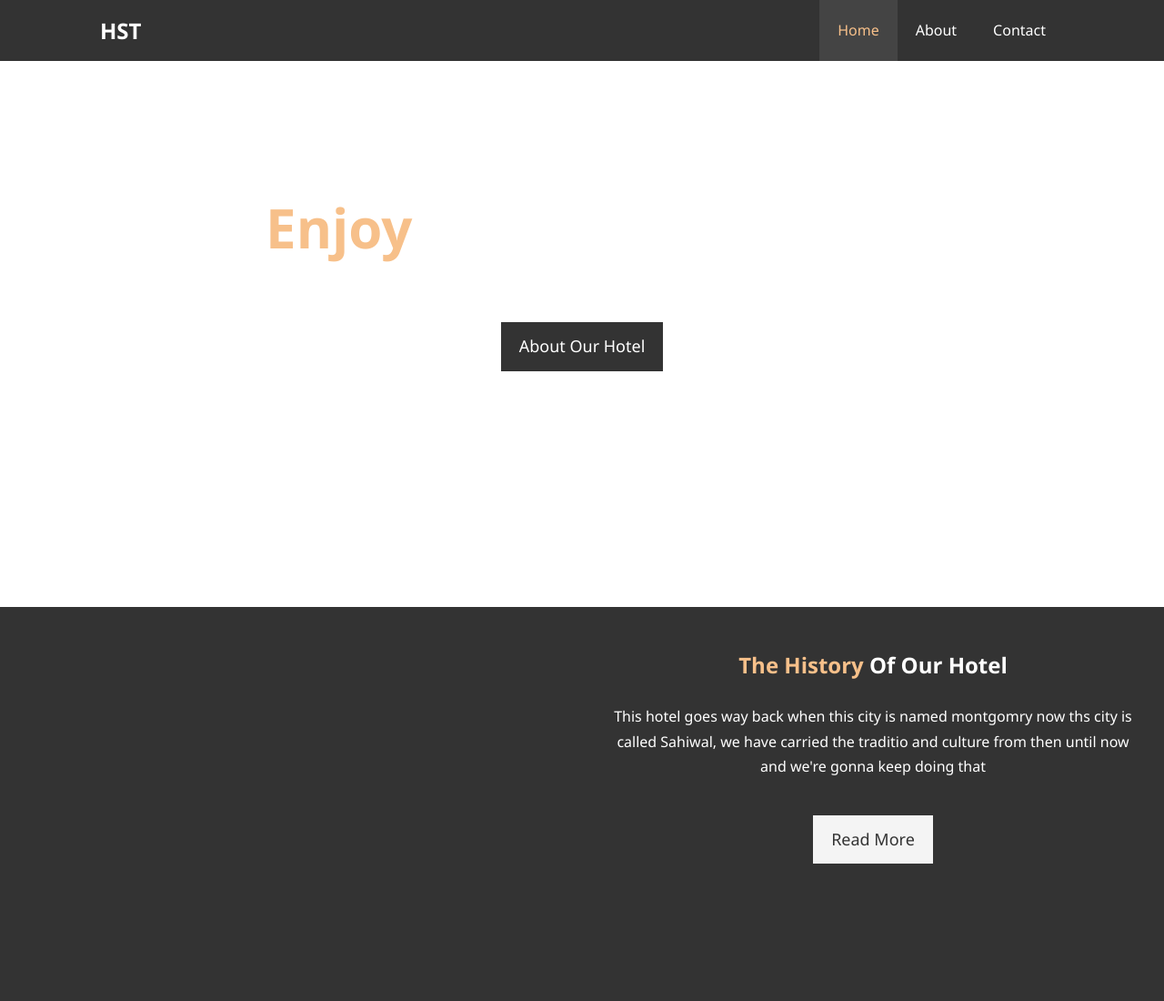
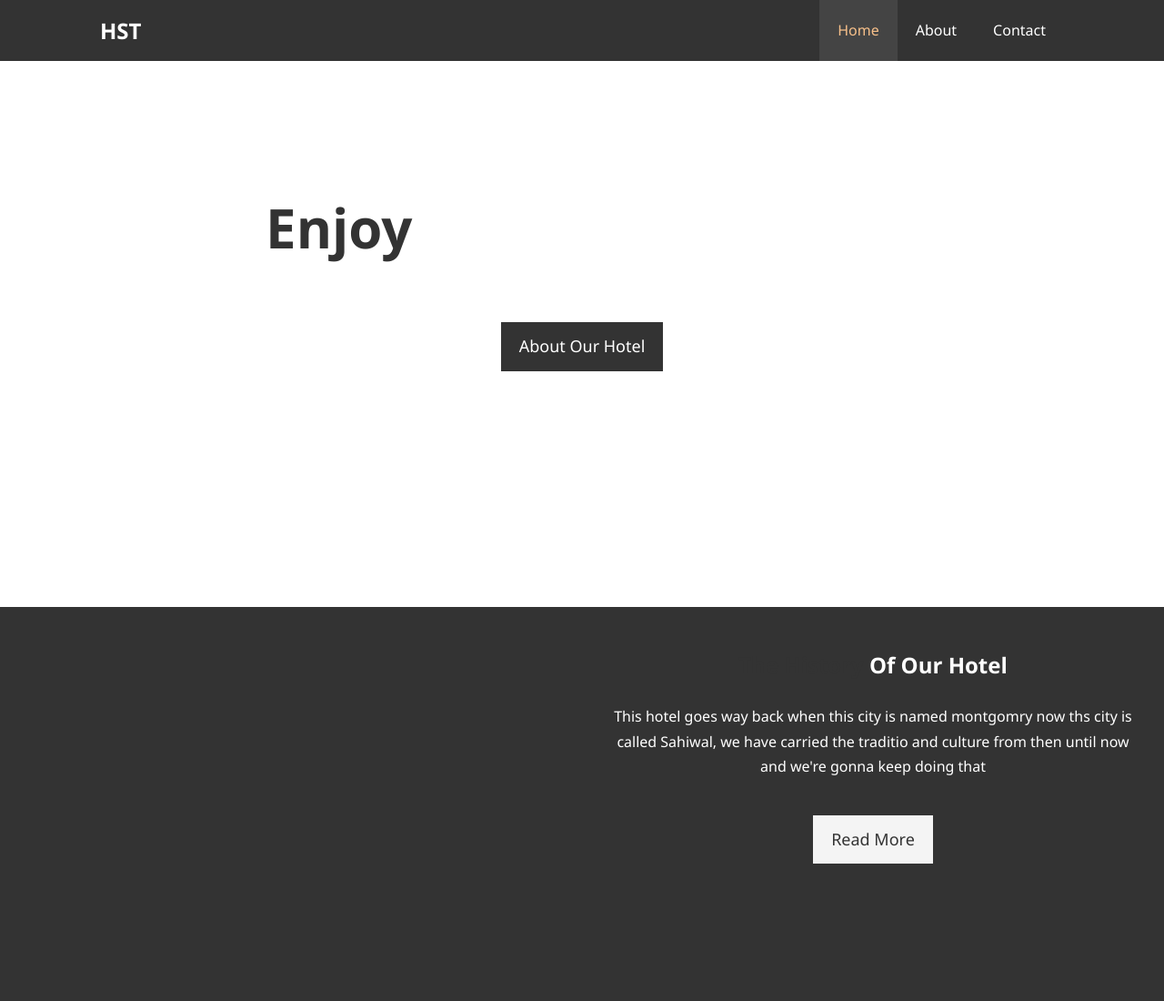
Before and after one commit to imranhassan87/actions-example, a plain HTML site: page index.html in a window 1280 px wide. Shown: the top 1100 px of the page at 91% size. Drawn offline with Linux system fonts and the light colour scheme.

Commit message:
Update style.css

```diff
--- a/style.css
+++ b/style.css
@@ -85,7 +85,7 @@ p {
     line-height: 1.2m;
 }
 .text-primary {
-    color: #f7c08a;
+    color: #333;
 }
 
 .lead {
```
